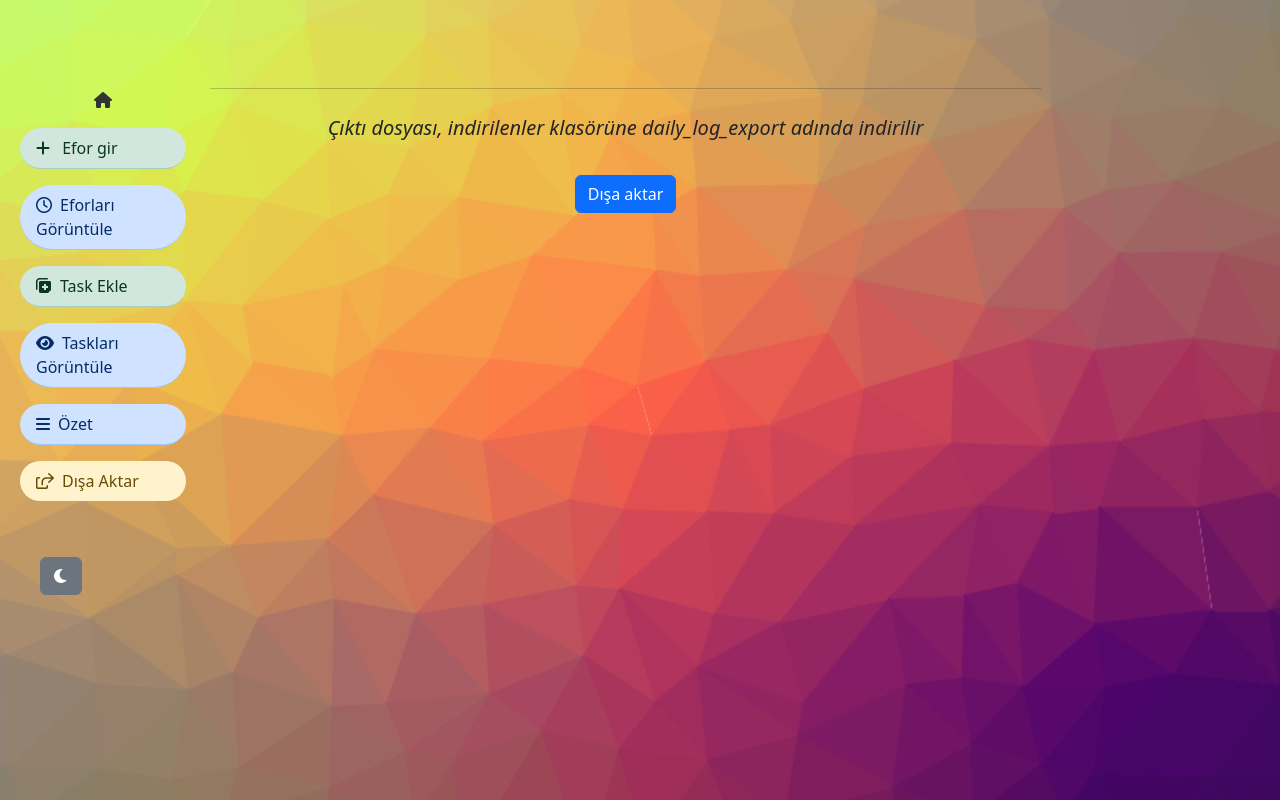
After one commit to visualizeMath/Daily-Effort-Log, a Flask app: page /export in a window 1280 px wide. The commit adds this page. Run offline with Flask 3, Linux system fonts and the light colour scheme; some libraries are stand-ins or nearby versions.

Commit message:
Export file configurations

```diff
--- a/app.py
+++ b/app.py
@@ -4,6 +4,8 @@ import sqlite3
 import secrets
 import pandas as pd
 import random
+import os
+from pathlib import Path
 
 app = Flask(__name__)
 
@@ -245,6 +247,14 @@ def delete_task():
 
     return jsonify({'success': False, 'message': 'No entry found'}), 404
 
+#Find the downloads folder path depending on the os of the user
+# This path will be used to export the records
+def get_downloads_folder():
+    if os.name == 'nt':  # Windows
+        return Path(os.getenv('USERPROFILE')) / 'Downloads'
+    else:  # macOS and Linux
+        return Path.home() / 'Downloads'
+
 #Delete the selected log record from db
 @app.route('/delete_log', methods=['POST'])
 def delete_log():
@@ -290,7 +300,11 @@ def delete_log():
         return jsonify({"success": False, "error": str(e)}), 500
         # return redirect(url_for('show_logs'))
 
-@app.route('/export_to_xl', methods=['GET'])
+@app.route('/export',methods=['GET'])
+def export():
+    return render_template('export.html')
+
+@app.route('/export_to_xl', methods=['GET','POST'])
 def export_to_xl():
     # print('ok')
     # Define the path to your SQLite database
@@ -298,7 +312,10 @@ def export_to_xl():
 
     # Define the output file path with the current timestamp
     timestamp = datetime.now().strftime('%Y%m%d_%H%M%S')
-    output_file = f'C:/Users/odaci/Downloads/dailyEffortLog/daily_log_export_{timestamp}.xlsx'
+
+    downloads_folder=get_downloads_folder()
+
+    output_file = f'{downloads_folder}/daily_log_export_{timestamp}.xlsx'
 
     # Connect to the SQLite database
     conn = sqlite3.connect(db_path)
--- a/templates/base.html
+++ b/templates/base.html
@@ -135,7 +135,8 @@
                     <a href="{{ url_for('summary') }}" class="list-group-item list-group-item-action list-group-item-primary mt-2 mb-2 rounded-pill">
                         <i class="fa-solid fa-bars me-2"></i>Özet</a>
 
-                    <a href="{{ url_for('export_to_xl') }}" class="list-group-item list-group-item-action list-group-item-warning mt-2 mb-2 rounded-pill"><i class="fa-regular fa-share-from-square me-2"></i>Dışa Aktar</a>
+
+                    <a href="{{ url_for('export') }}" class="list-group-item list-group-item-action list-group-item-warning mt-2 mb-2 rounded-pill"><i class="fa-regular fa-share-from-square me-2"></i>Dışa Aktar</a>
 
                 </div>
                 <div class="container ms-2 mb-3 mt-5">
--- /dev/null
+++ b/templates/export.html
@@ -0,0 +1,50 @@
+{% extends 'base.html' %}
+
+{% block content %}
+<hr>
+<div class="container d-flex justify-content-center mt-4">
+    <p class="fs-5 fst-italic">Çıktı dosyası, indirilenler klasörüne daily_log_export adında indirilir</p>
+</div>
+
+<div class="container mt-3"></div>
+<form method="POST" action="/export_to_xl">
+    <div class="container d-flex justify-content-center">
+        <button type="submit" class="btn btn-primary">Dışa aktar</button>
+    </div>
+        </form>
+</div>
+
+<div class="container-fluid align-items-start mt-5">
+    <div class="d-flex justify-content-start">
+        {% if word2practice %}
+             <!-- <p>{{ word2practice[0] }}</p> -->
+        {% for word in word2practice %}
+
+            <div class="row me-2 ms-2">
+                <button class="btn p-0 border-0" onclick="seslendir('{{ word[0] }}')">
+                    <img src="../static/img/english.png" class="" style="width: 25px; height: auto;" >
+                </button>
+            </div>
+
+            <div class="row ms-2">
+                <p class="mb-2 me-2 ms-2 font-monospace fs-5 fw-bold">{{word[0]}} :</p>
+            </div>
+            <div class="row">
+                <p class="mb-2 me-2 ms-2 font-monospace fs-5 fst-italic">{{word[1]}}</p>
+            </div>
+
+
+        {% endfor %}
+
+        {% endif %}
+
+    </div>
+</div>
+<script>
+    function seslendir(word) {
+        const utterance = new SpeechSynthesisUtterance(word);
+        utterance.lang = 'en-US';
+        window.speechSynthesis.speak(utterance);
+    }
+</script>
+{% endblock %}
--- a/templates/show_logs.html
+++ b/templates/show_logs.html
@@ -36,11 +36,11 @@
     </table>
 
 </div>
-<div class="container d-flex ms-5 mt-4">
+<div class="container d-flex ms-4 mt-4">
 
 
     {% else %}
-    <table class="table table-striped table-transparent">
+    <table class="table table-striped table-transparent ms-4">
         <thead>
             <tr class="satir">
                 <!-- <th scope="col">ID</th> -->
--- a/templates/words.txt
+++ b/templates/words.txt
@@ -60,3 +60,6 @@ payroll;maaş bordrosu
 expulsion;sınır dışı etme, uzaklaştırma
 a fixer-upper;tadilat-onarım gerektiren gayrimenkul ya da tadilatçı kimse
 Equations are more important to me, because politics is for the present but an equation is something for eternity;Gleichungen sind mir wichtiger, denn Politik ist für die Gegenwart, aber eine Gleichung ist etwas für die Ewigkeit.
+Easier said than done;Söylemesi kolay
+ambidextrous;iki elini de kullanabilen
+deceitful;aldatıcı
```
Also changed, not shown: templates/summary.html (+32 -29 lines).
